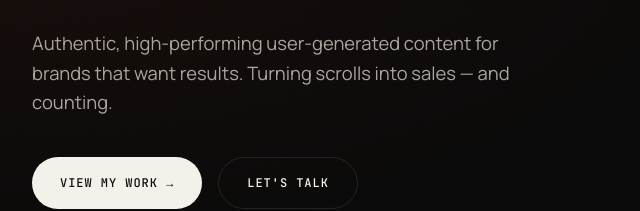
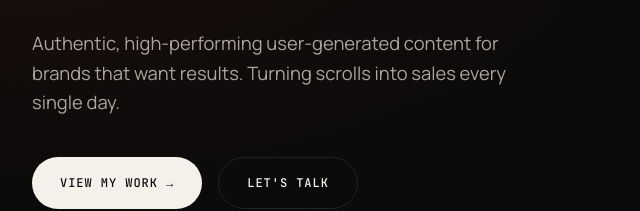
Before and after one commit to thrasher5217/ugc-portfolio-site, a website: page index.html in a window 1280 px wide. Shown: the part 471-682 px from the top of the page, 0-640 px from the left. Drawn offline with Linux system fonts and the light colour scheme; a script that the page names is missing.

Commit message:
Update hero subtext

```diff
--- a/index.html
+++ b/index.html
@@ -760,7 +760,7 @@
     <div class="hero-tagline">UGC Creator · E-Comm Strategist</div>
     <p class="hero-sub">
       Authentic, high-performing user-generated content for brands that want results.
-      Turning scrolls into sales — and counting.
+      Turning scrolls into sales every single day.
     </p>
     <div class="hero-actions">
       <a href="#work" class="btn btn-primary">View My Work →</a>
```
